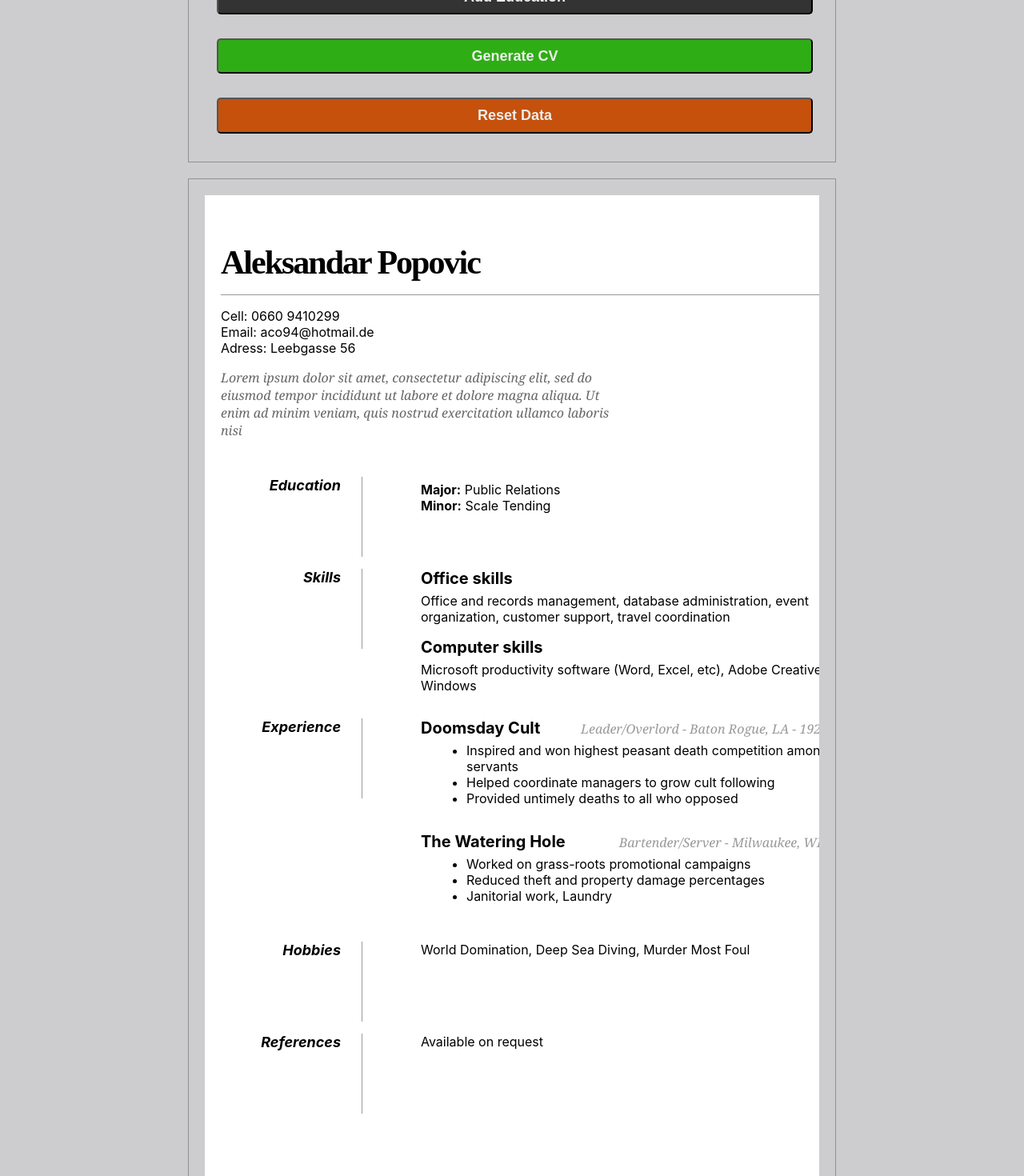
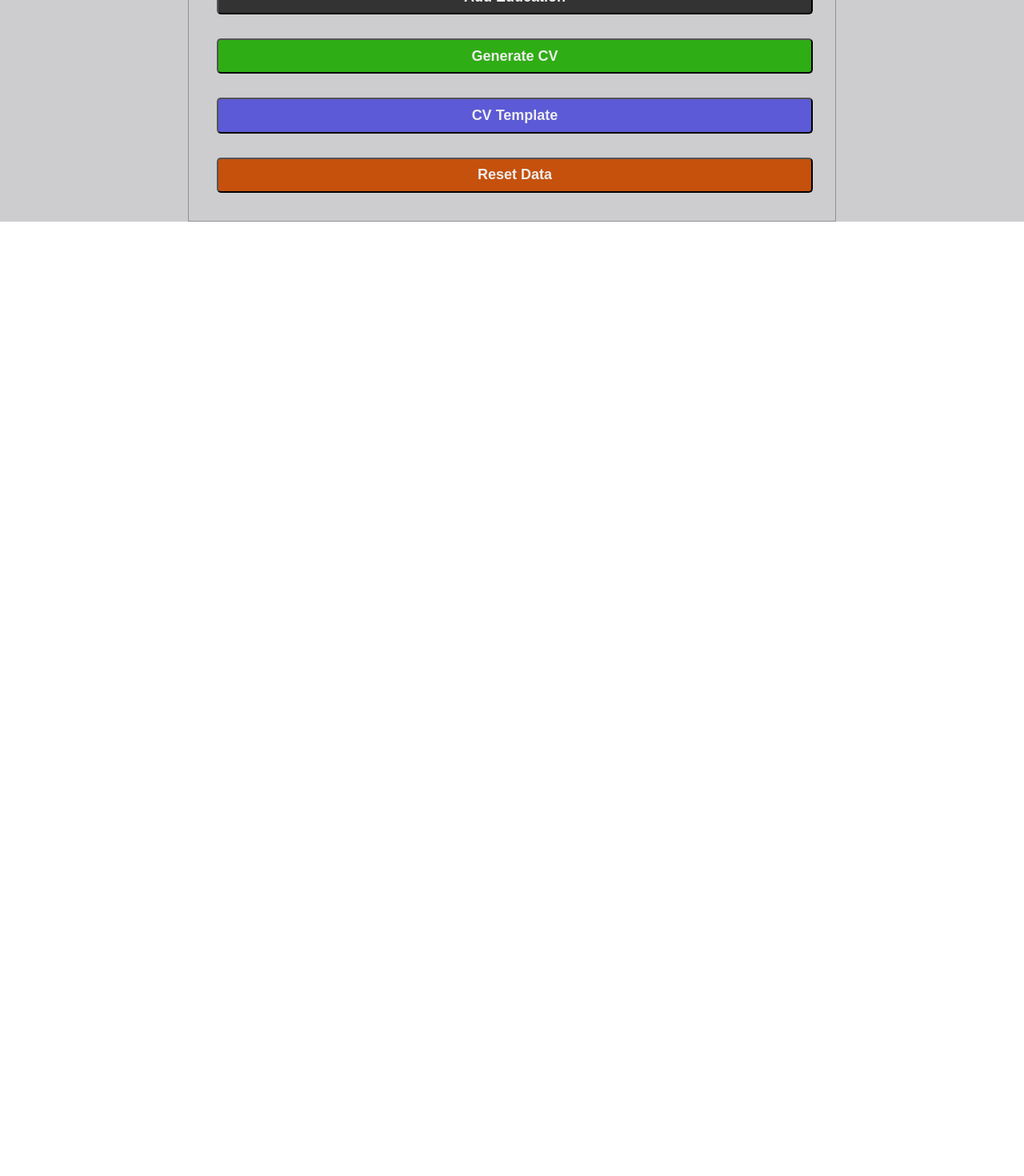
Before and after one commit to coazz94/top_react_cv, a React (Create React App) app: page / in a window 1280 px wide. Shown: the part 740-2210 px from the top of the page at 80% size. After the commit the page ends 1017 px from the top, so only its background shows below. Built offline with nearby package versions, Linux system fonts and the light colour scheme.

Commit message:
finsihed

```diff
--- a/src/components/components.css
+++ b/src/components/components.css
@@ -97,6 +97,10 @@ button{
     padding: 20px;
 }
 
+#button--test {
+    background-color: rgb(92, 90, 214);
+}
+
 
 /* --------------------------CV Template -------------------------------------- */
 
@@ -106,7 +110,7 @@ button{
 h1 { margin: 0 0 16px 0; padding: 0 0 16px 0; font-size: 42px; font-weight: bold; letter-spacing: -2px; border-bottom: 1px solid #999; }
 h2 { font-size: 20px; margin: 0 0 6px 0; position: relative; }
 h2 span { position: absolute; bottom: 0; right: 0; font-style: italic; font-family: Georgia, Serif; font-size: 16px; color: #999; font-weight: normal; }
-p { margin: 0 0 16px 0; }
+p { margin: 0 0 8px 0; }
 a { color: #999; text-decoration: none; border-bottom: 1px dotted #999; }
 a:hover { border-bottom-style: solid; color: black; }
 ul { margin: 0 0 32px 17px; }
--- a/src/components/cv.js
+++ b/src/components/cv.js
@@ -1,14 +1,25 @@
 import React from 'react';
-import { ExperienceSection } from './exp';
+import { EducationSection } from './educSection';
+import { ExperienceSection } from './expSection';
 
 function PersonalCv(props) {
 
-   const eduArray = Object.keys(props.cvData.exp)
+   const eduArray = Object.keys(props.cvData.edu)
 
    let eduSection = eduArray.map((edux,index) => {
       return (
+         <EducationSection
+            data={props.cvData.edu[edux]}
+            key= {index + 10}
+             />)
+   })
+
+   const expArray = Object.keys(props.cvData.exp)
+
+   let expSection = expArray.map((expx,index) => {
+      return (
          <ExperienceSection
-            data={props.cvData.exp[edux]}
+            data={props.cvData.exp[expx]}
             key= {index + 10}
              />)
    })
@@ -46,20 +57,8 @@ function PersonalCv(props) {
                        </dd>
                        <dd className="clear"></dd>
                        <dt>Experience</dt>
-                       <dd>
-                          <h2>Doomsday Cult <span>Leader/Overlord - Baton Rogue, LA - 1926-2010</span></h2>
-                          <ul>
-                             <li>Inspired and won highest peasant death competition among servants</li>
-                             <li>Helped coordinate managers to grow cult following</li>
-                             <li>Provided untimely deaths to all who opposed</li>
-                          </ul>
-                          <h2>The Watering Hole <span>Bartender/Server - Milwaukee, WI - 2009</span></h2>
-                          <ul>
-                             <li>Worked on grass-roots promotional campaigns</li>
-                             <li>Reduced theft and property damage percentages</li>
-                             <li>Janitorial work, Laundry</li>
-                          </ul>
-                       </dd>
+                        {expSection}
+
                        <dd className="clear"></dd>
                        <dt>Hobbies</dt>
                        <dd>World Domination, Deep Sea Diving, Murder Most Foul</dd>
--- /dev/null
+++ b/src/components/educSection.js
@@ -0,0 +1,14 @@
+import React from "react"
+
+function EducationSection(props) {
+    return(
+        <dd>
+            <h2>{props.data.uniName} in {props.data.city}</h2> <p><strong>from: </strong>{props.data.from}<strong> to: </strong>{props.data.to}</p>
+            <p><strong>Degree: </strong>{props.data.degree}<br />
+               <strong>Subject: </strong> {props.data.subject}
+            </p>
+        </dd>
+    )
+}
+
+export{EducationSection}
--- a/src/components/exp.js
+++ /dev/null
@@ -1,20 +0,0 @@
-import React from "react"
-
-function ExperienceSection(props) {
-    return(
-        <dd>
-        <h2>{props.data.position}</h2>
-        <p><strong>Major:</strong> Public Relations<br />
-           <strong>Minor:</strong> Scale Tending
-        </p>
-        </dd>
-    )
-}
-
-// props.data.company
-// props.data.city
-// props.data.from
-// props.data.to
-
-
-export{ExperienceSection}
--- /dev/null
+++ b/src/components/expSection.js
@@ -0,0 +1,15 @@
+import React from 'react';
+
+function ExperienceSection (props) {
+    return(
+    <dd>
+        <h2>{props.data.position}<span>{props.data.company}, {props.data.city} - {props.data.from}-{props.data.to}</span></h2>
+        <ul>
+           <li>Inspired and won highest peasant death competition among servants</li>
+        </ul>
+     </dd>
+    )
+}
+
+
+export {ExperienceSection}
--- a/src/components/mainform.js
+++ b/src/components/mainform.js
@@ -1,5 +1,5 @@
 import "./components.css"
-import React, {useEffect, useState } from 'react';
+import React, {useState } from 'react';
 import { PersonalInfo } from "./personalInfo"
 import { Experience } from "./experience"
 import { PersonalCv } from './cv';
@@ -10,13 +10,31 @@ function MainForm() {
 
     const [expWindow, setExpWindow] = useState([])
     const [eduWindow, setEduWindow] = useState([])
-    const [showCv, setShowCv] = useState(true)
+    const [showCv, setShowCv] = useState(false)
     const [idSave, setID] = useState({
         Experience: 1,
         Education: 1,
     })
     const[cvData, setCvData] = useState({
-        persInfo:{
+        exp:{},
+        edu:{},
+    })
+
+    function resetData(){
+        setCvData(prevData => {
+            return({
+                exp:{},
+                edu:{},
+            }
+            )
+        })
+        setShowCv(prevData => !prevData)
+    }
+
+    function generateTemplateCV() {
+        setCvData((prevData) => {
+            return(
+                {persInfo:{
                     "firstName": "Aleksandar",
                     "lastName": "Popovic",
                     "title": "Sofware Developer",
@@ -26,6 +44,15 @@ function MainForm() {
                     "description": "Lorem ipsum dolor sit amet, consectetur adipiscing elit, sed do eiusmod tempor incididunt ut labore et dolore magna aliqua. Ut enim ad minim veniam, quis nostrud exercitation ullamco laboris nisi"
                 },
                 exp:{
+                    "Experience_1":{
+                        "position": "Software Developr",
+                        "company": "Siemens Energy",
+                        "city": "Vienna",
+                        "from": "2020",
+                        "to": "2024"}
+
+                },
+                edu:{
                     "Education_1": {
                         "uniName": "Harvard",
                         "city": "London",
@@ -34,15 +61,11 @@ function MainForm() {
                         "from": "2022 06",
                         "to": "2022 03"
                     }
-        },
-        edu:{}
+                }}
+            )
         })
-
-
-    useEffect(() => {
-        console.log(cvData)
-    }, [cvData])
-
+        setShowCv(prevData => !prevData)
+    }
     function addExp(){
         setExpWindow(prevData => {
             return [...prevData,
@@ -104,9 +127,8 @@ function MainForm() {
             return newData
         })
     }
-
     function sendCvData(){
-        Object.keys(cvData).length > 0 ? setShowCv(prevData => !prevData) : alert("input missing")
+        Object.keys(cvData).length > 2 ? setShowCv(prevData => !prevData) : alert("input missing")
     }
 
 
@@ -130,7 +152,8 @@ function MainForm() {
                         id="button--gen"
                         onClick={sendCvData}
                     >Generate CV</button>
-                    <button id="button--reset">Reset Data</button>
+                    <button id="button--test" onClick={generateTemplateCV}>CV Template</button>
+                    <button id="button--reset" onClick={resetData}>Reset Data</button>
                 </div>
             </section>
             </div>
```
Lines whose indentation alone changed are shown as unchanged.
